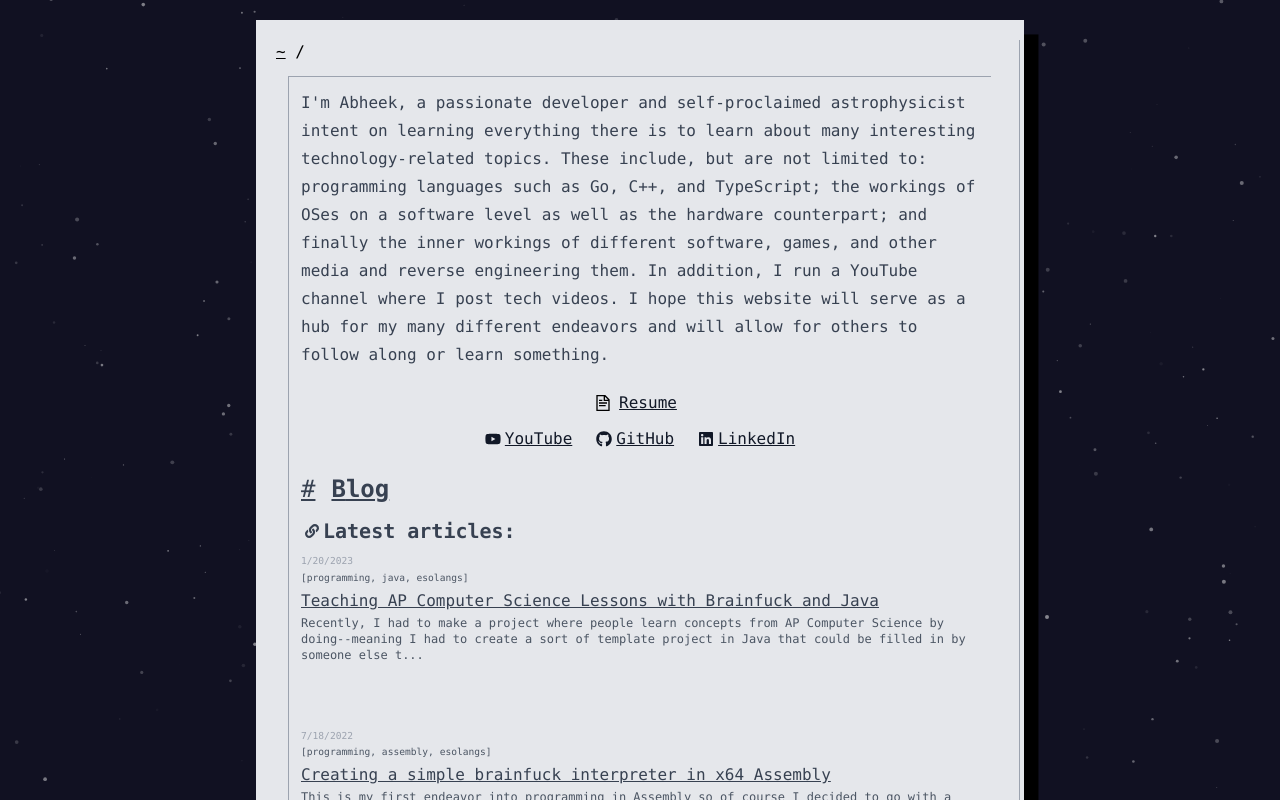
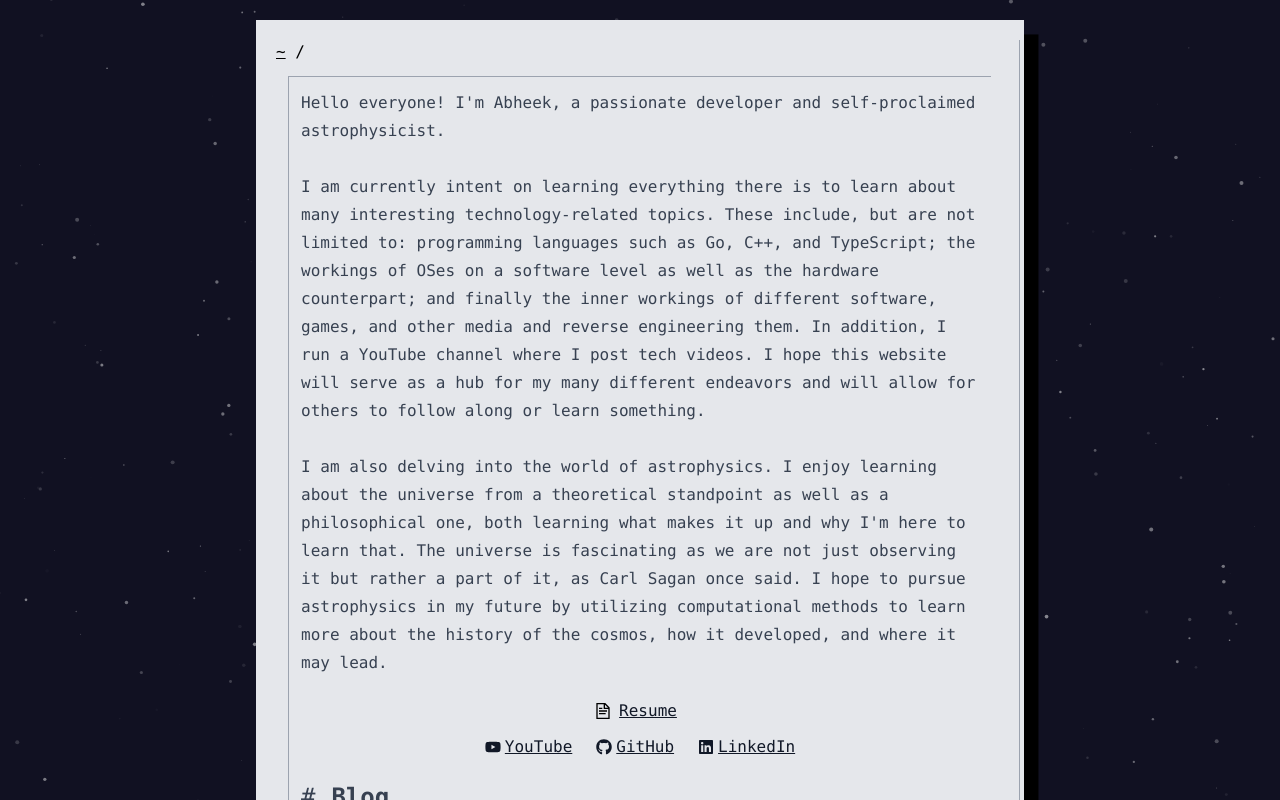
Before and after one commit to abheekda1/adawesome.tech, a Next.js app: page / in a window 1280 px wide. Shown: the top 800 px of the page. Built offline with nearby package versions, Linux system fonts and the light colour scheme; a small style sheet from the web is missing.

Commit message:
feat: update description of myself

```diff
--- a/pages/index.tsx
+++ b/pages/index.tsx
@@ -33,8 +33,9 @@ const Home = ({
       <Layout title={'Home'}>
         <div className='max-w-none prose'>
           <p>
-            I&apos;m Abheek, a passionate developer and self-proclaimed astrophysicist
-            intent on learning everything there is to learn about many interesting
+            Hello everyone! I&apos;m Abheek, a passionate developer and self-proclaimed astrophysicist.
+            <br /><br />
+            I am currently intent on learning everything there is to learn about many interesting
             technology-related topics. These include, but are not limited to:
             programming languages such as Go, C++, and TypeScript; the workings
             of OSes on a software level as well as the hardware counterpart; and
@@ -43,6 +44,14 @@ const Home = ({
             channel where I post tech videos. I hope this website will serve as
             a hub for my many different endeavors and will allow for others to
             follow along or learn something.
+            <br /><br />
+            I am also delving into the world of astrophysics. I enjoy learning about
+            the universe from a theoretical standpoint as well as a philosophical one,
+            both learning what makes it up and why I'm here to learn that. The universe
+            is fascinating as we are not just observing it but rather a part of it, as
+            Carl Sagan once said. I hope to pursue astrophysics in my future by
+            utilizing computational methods to learn more about the history of the cosmos,
+            how it developed, and where it may lead.
           </p>
 
           <div className={'flex justify-center items-center mb-2'}>
```
